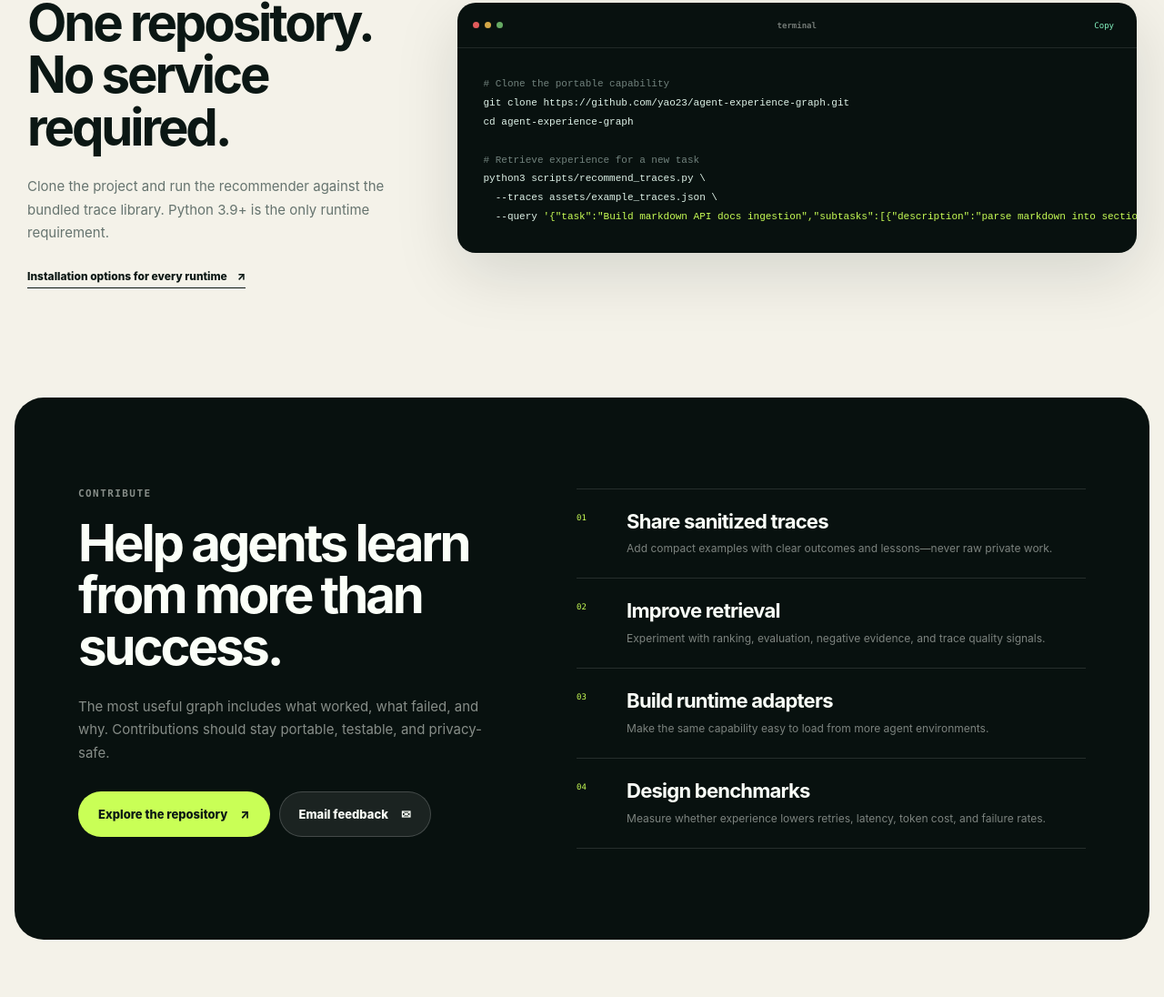
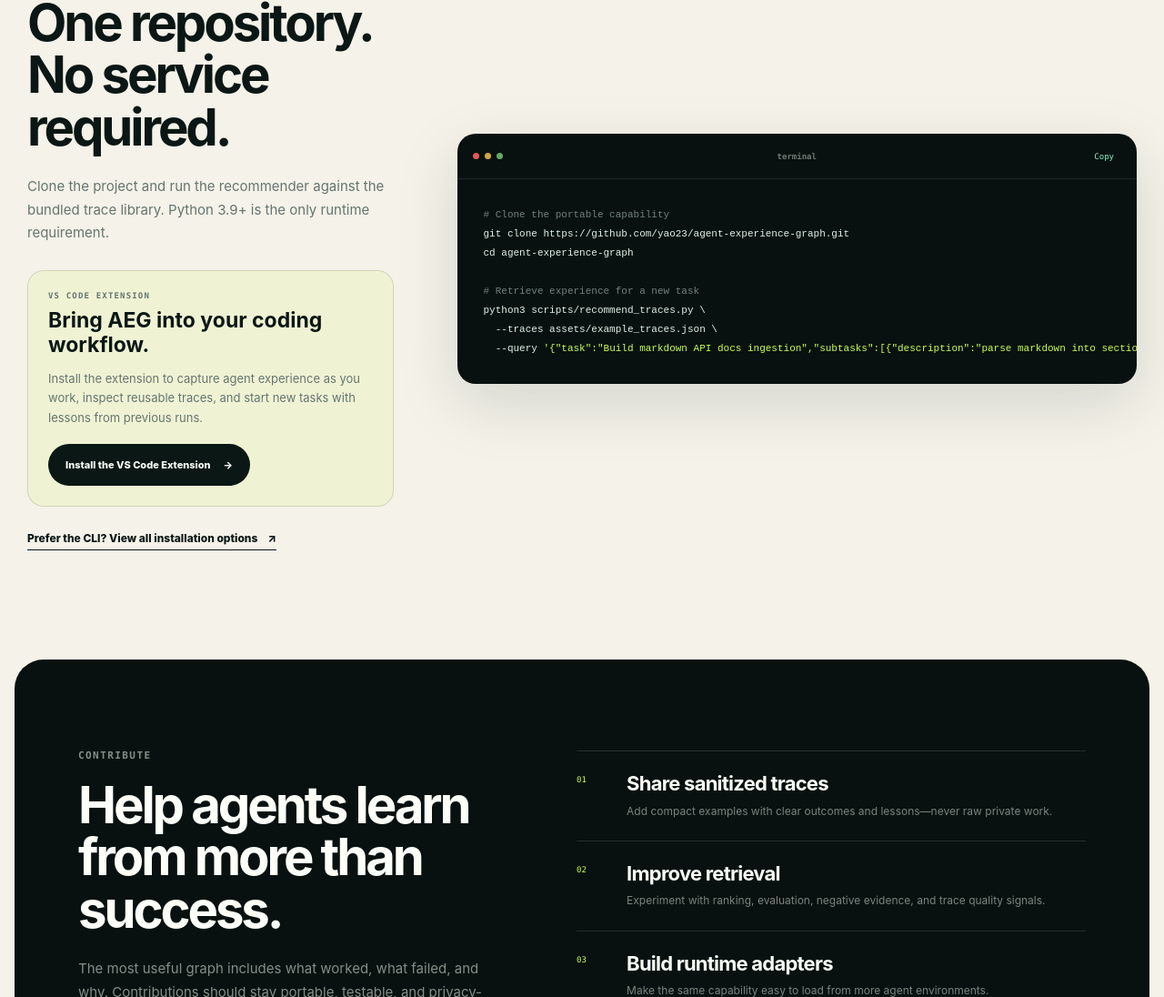
Before and after one commit to yao23/agent-experience-graph, a plain HTML site: page index.html in a window 1280 px wide. Shown: the part 3850-4946 px from the top of the page at 91% size. Drawn offline with Linux system fonts and the light colour scheme.

Commit message:
Add VS Code extension to quick start

```diff
--- a/index.html
+++ b/index.html
@@ -305,13 +305,27 @@
             Clone the project and run the recommender against the bundled trace library.
             Python 3.9+ is the only runtime requirement.
           </p>
+          <div class="quickstart-install">
+            <p class="quickstart-install-label">VS Code Extension</p>
+            <h3>Bring AEG into your coding workflow.</h3>
+            <p>
+              Install the extension to capture agent experience as you work, inspect
+              reusable traces, and start new tasks with lessons from previous runs.
+            </p>
+            <a
+              class="button button-primary"
+              href="https://yao23.github.io/agent-experience-graph/docs/install-vscode-extension.html"
+            >
+              Install the VS Code Extension <span aria-hidden="true">→</span>
+            </a>
+          </div>
           <a
             class="text-link"
             href="https://github.com/yao23/agent-experience-graph#install"
             target="_blank"
             rel="noreferrer"
           >
-            Installation options for every runtime <span aria-hidden="true">↗</span>
+            Prefer the CLI? View all installation options <span aria-hidden="true">↗</span>
           </a>
         </div>
         <div class="code-window">
```
